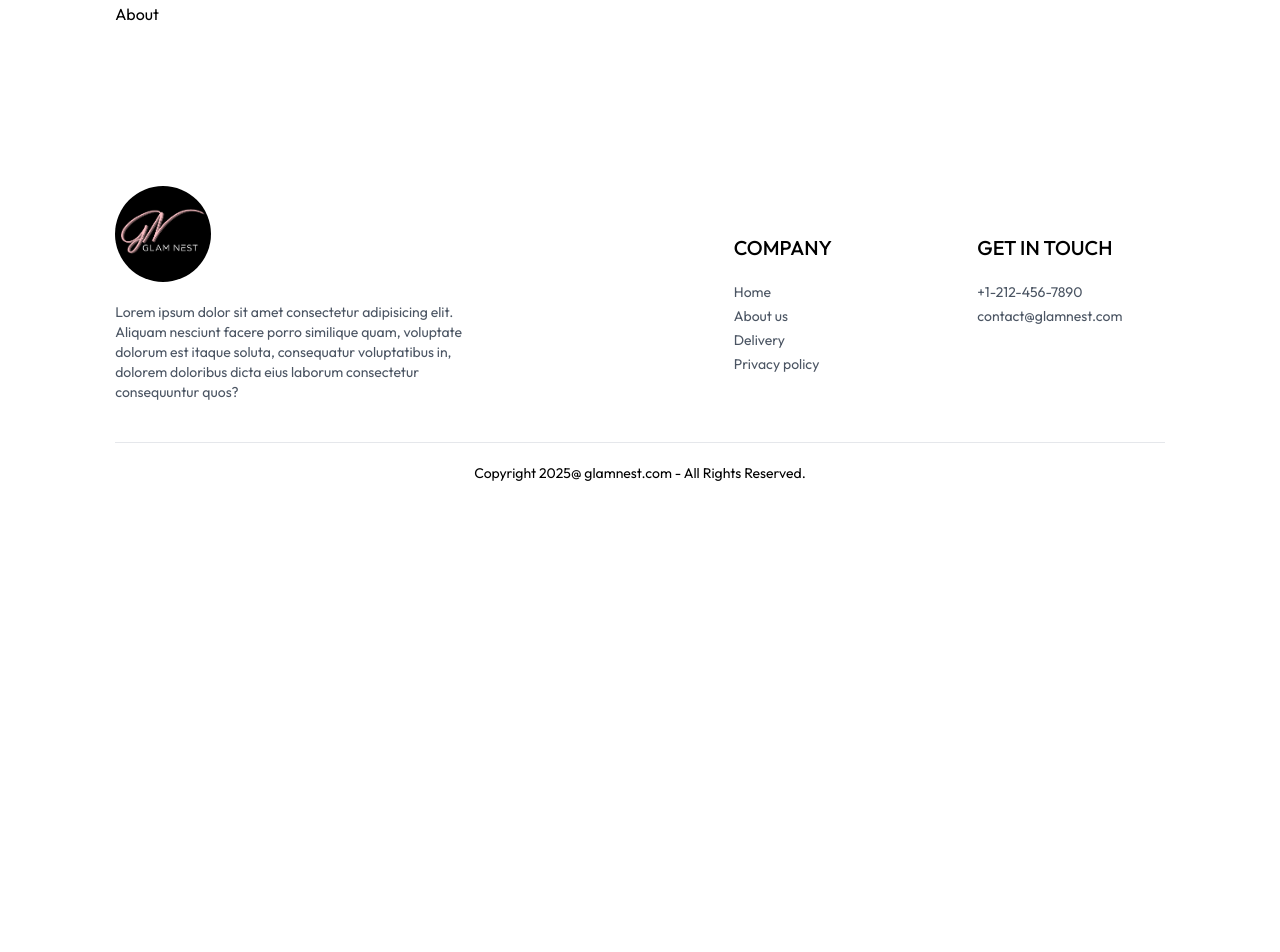
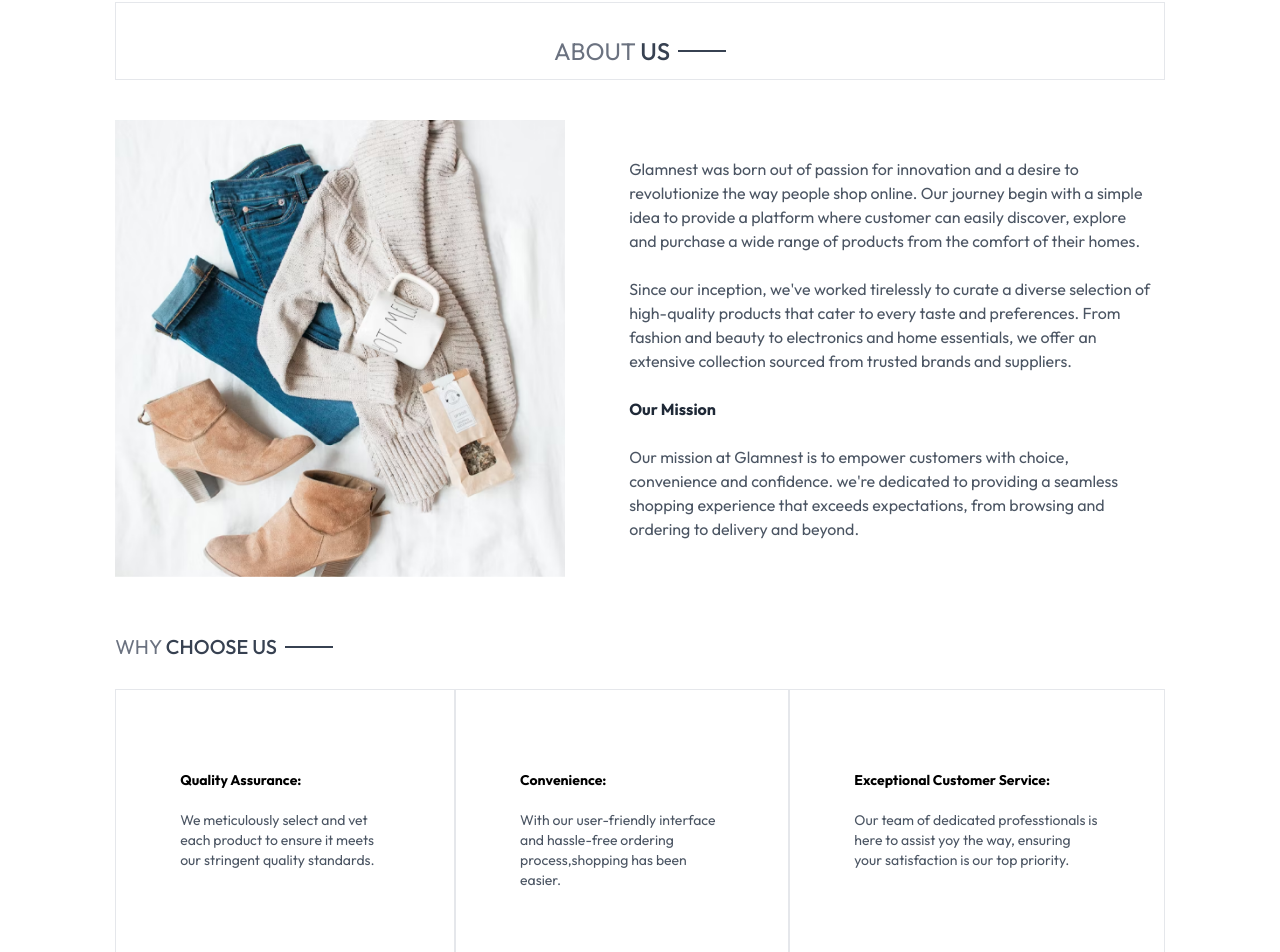
Before and after one commit to Ruchi-codes04/E-Commerce-App, a React (Vite) app in the folder frontend/: page /about in a window 1280 px wide. Shown: the part 110-1062 px from the top of the page. Before the commit the page ends 800 px from the top, so only its background shows below. Built offline with nearby package versions, Linux system fonts and the light colour scheme.

Commit message:
Added About-us page

```diff
--- a/frontend/src/pages/About.jsx
+++ b/frontend/src/pages/About.jsx
@@ -1,8 +1,58 @@
 import React from 'react'
+import Title from '../components/Title'
+import { assets } from '../assets/assets'
+import NewsLetterBox from '../components/NewsLetterBox'
 
 const About = () => {
   return (
-    <div>About</div>
+    <div>
+
+      <div className="text-2xl text-center pt-8 border">
+        <Title text1={'ABOUT'} text2={'US'} />
+      </div>
+
+      <div className="my-10 flex flex-col md:flex-row gap-16">
+        <img className='w-full md:max-w-[450px]' src={assets.about_image} alt="" />
+        <div className="flex flex-col justify-center gap-6 md:w-2/4 text-gray-600">
+        <p>Glamnest was born out of passion for innovation and a desire to revolutionize the way people shop online. Our journey begin with a simple idea to provide a platform where
+          customer can easily discover, explore and purchase a wide range of products from the comfort of their homes.
+        </p>
+        <p>Since our inception, we've worked tirelessly to curate a diverse selection of high-quality products that cater to every taste and preferences.
+          From fashion and beauty to electronics and home essentials, we offer an extensive collection sourced from trusted brands and suppliers.
+
+        </p>
+        <b className='text-gray-800'>Our Mission</b>
+        <p>Our mission at Glamnest is to empower customers with choice, convenience and confidence.
+          we're dedicated to providing a seamless shopping experience that exceeds expectations, from browsing and ordering to delivery and beyond.
+        </p>
+        </div>
+      </div>
+
+      <div className='text-xl py-4'>
+       <Title text1={'WHY'} text2={'CHOOSE US'} />
+      </div>
+
+      <div className="flex flex-col md:flex-row text-sm mb-20">
+        <div className="border px-10 md:px-16 py-8 sm:py-20 flex flex-col gap-5">
+          <b>Quality Assurance:</b>
+          <p className='text-gray-600'>We meticulously select and vet each product to ensure it meets our stringent quality standards.</p>
+        </div>
+
+         <div className="border px-10 md:px-16 py-8 sm:py-20 flex flex-col gap-5">
+          <b>Convenience:</b>
+          <p className='text-gray-600'>With our user-friendly interface and hassle-free ordering process,shopping has been easier.</p>
+        </div>
+
+          <div className="border px-10 md:px-16 py-8 sm:py-20 flex flex-col gap-5">
+          <b>Exceptional Customer Service:</b>
+          <p className='text-gray-600'>Our team of dedicated professtionals is here to assist yoy the way, ensuring your satisfaction is our top priority.</p>
+        </div>
+
+
+      </div>
+
+      <NewsLetterBox />
+    </div>
   )
 }
 
```
